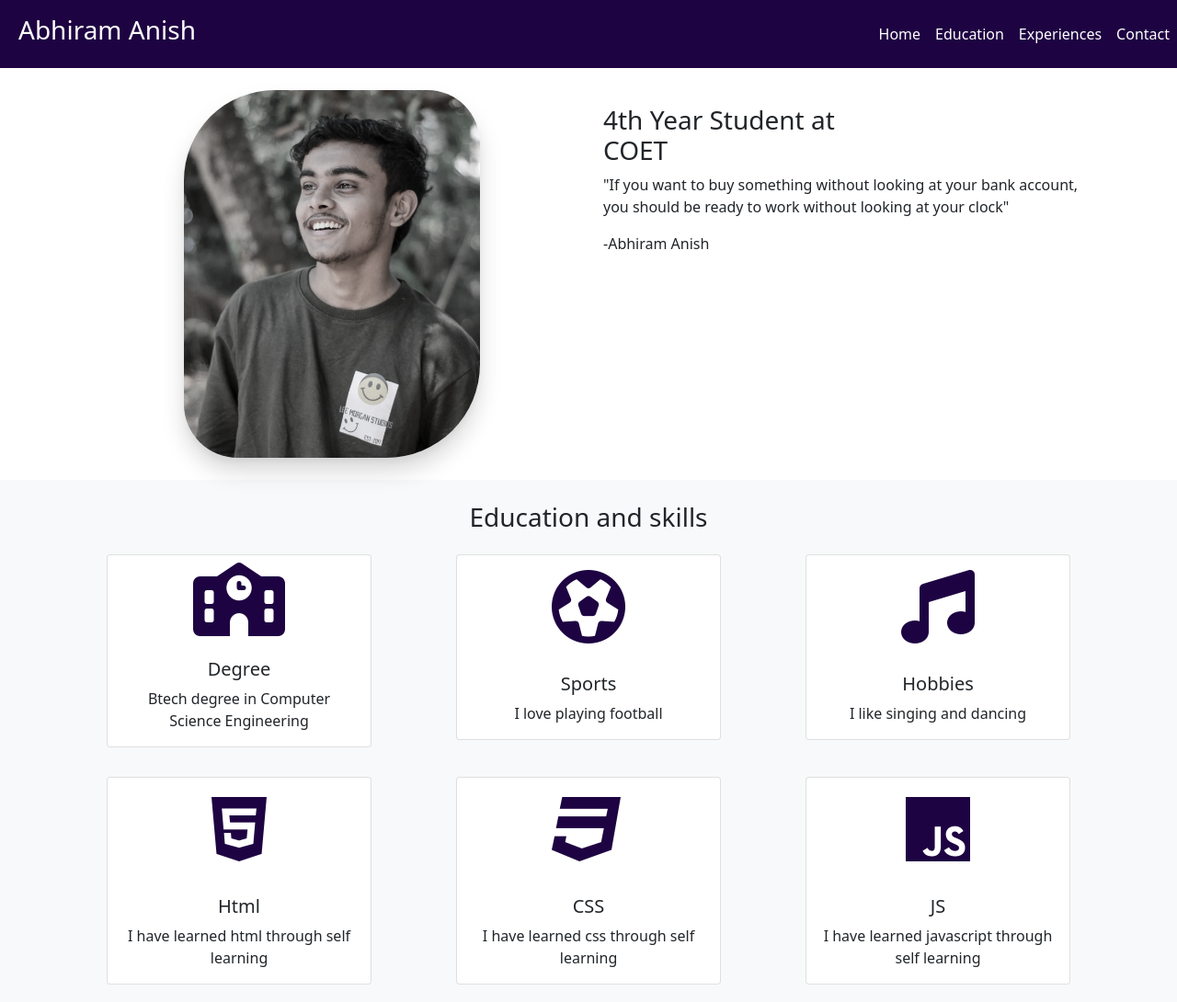
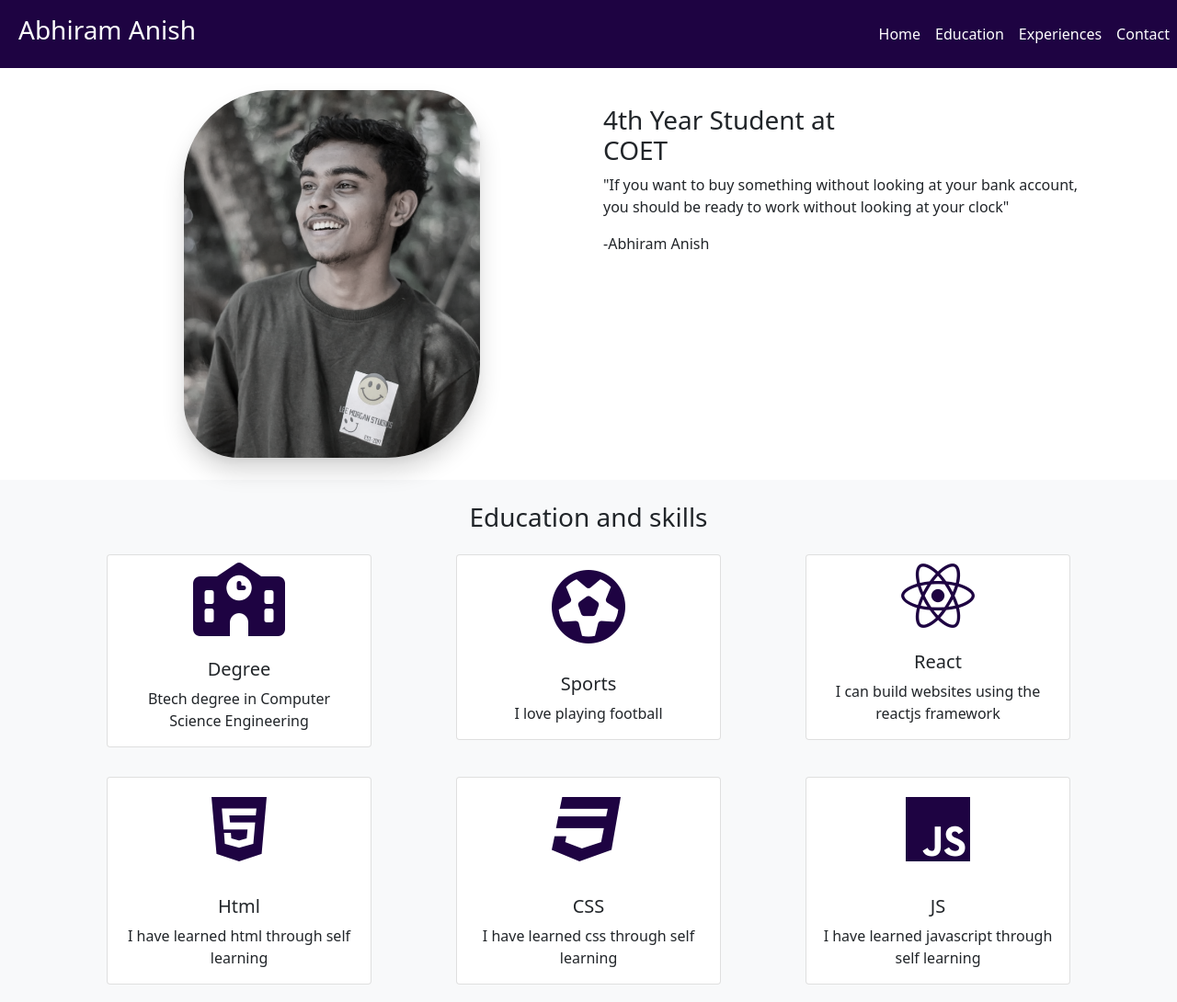
Before and after one commit to AbhiramAnish/demoportfolio, a plain HTML site: page index.html in a window 1280 px wide. Shown: the top 1090 px of the page at 92% size. Drawn offline with nearby package versions, Linux system fonts and the light colour scheme.

Commit message:
animation done

```diff
--- a/index.html
+++ b/index.html
@@ -78,10 +78,10 @@
          </div>
          <div class="col-md-6 col-lg-4 col-sm-12 col-12 p-3">
           <div class="card text-center mx-auto" style="width: 18rem;">
-            <i class="fa-solid fa-music display-1 icons p-3"></i>
+            <i class="fa-brands fa-react display-1 icons p-1"></i>
             <div class="card-body">
-              <h5 class="card-title">Hobbies</h5>
-              <p class="card-text">I like singing and dancing <br></p>
+              <h5 class="card-title">React</h5>
+              <p class="card-text">I can build websites using the reactjs framework <br></p>
             </div>
           </div>
          </div>
```
